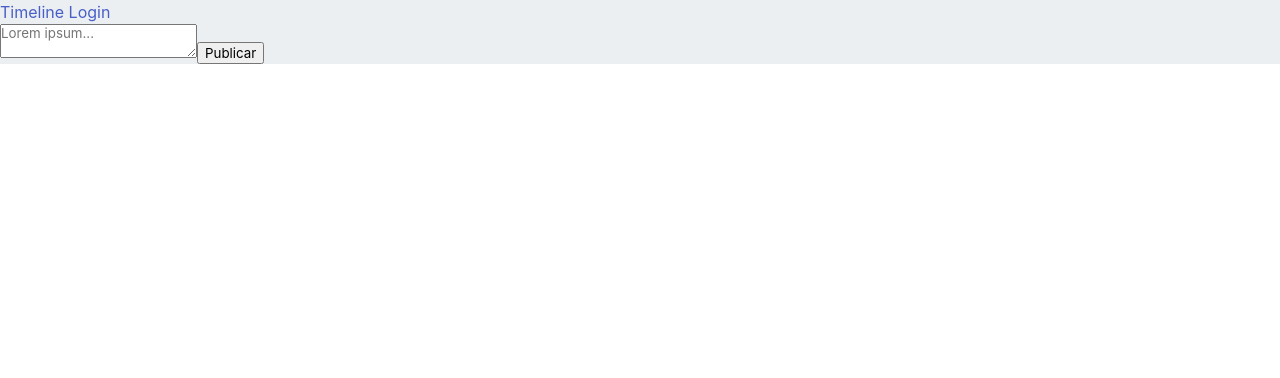
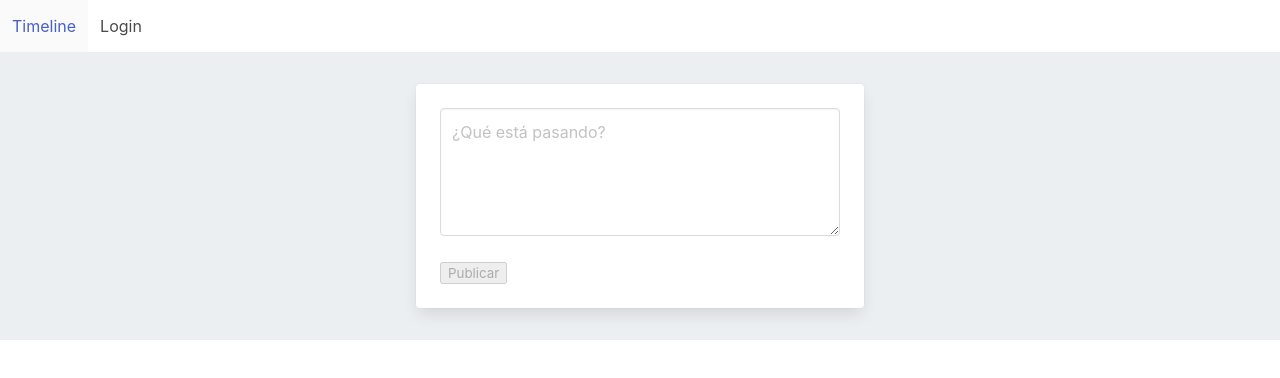
Before and after one commit to Shadier/curso_vue, a Vue app: page / in a window 1280 px wide. Shown: the top 378 px of the page. Built offline with nearby package versions, Linux system fonts and the light colour scheme.

Commit message:
changing styles and make some changes

```diff
--- a/src/App.vue
+++ b/src/App.vue
@@ -1,21 +1,12 @@
 <template>
   <div id="app" class="app">
     <ThemeController :is-dark="isDark">
-      <div class="navigation">
-        <a @click="redirect({ name: 'timeline' })">
-          Timeline
-        </a>
-        <a @click="redirect({ name: 'login' })">
-          Login
-        </a>
-      </div>
       <router-view />
     </ThemeController>
   </div>
 </template>
 <script>
 import ThemeController from './shared/layouts/ThemeController.vue'
-import router from './state/router'
 
 export default {
   name: 'App',
@@ -31,9 +22,6 @@ export default {
     toggleTheme() {
       this.isDark = !this.isDark;
     },
-    redirect(route) {
-      router.push(route);
-    }
   }
 }
 </script>
--- a/src/modules/timeline/Timeline.vue
+++ b/src/modules/timeline/Timeline.vue
@@ -1,21 +1,26 @@
 <template>
     <div class="timeline">
-        <Editor @post="createPost"/>
-        <template v-for="post in posts">
-            <Card :key="post.uid" :uid="post.uid" :content="post.content" :time-ago="post.date" />
-        </template>
+        <NavBar />
+        <div class="container">
+            <Editor placeholder="¿Qué está pasando?" @post="createPost"/>
+            <template v-for="post in posts">
+                <Card :key="post.uid" :uid="post.uid" :content="post.content" :time-ago="post.date" />
+            </template>
+        </div>
     </div>
 </template>
 <script>
 import { v4 as uuid } from 'uuid';
 import Editor from './components/Editor';
 import Card from './components/Card';
+import NavBar from '../../shared/layouts/NavBar';
 
 export default {
     name: 'Timeline',
     components: {
         Editor,
         Card,
+        NavBar
     },
     data() {
         return {
@@ -35,4 +40,11 @@ export default {
 }
 </script>
 <style lang="scss" scope>
+.timeline {
+  .container {
+    width: 40%;
+    padding: 2em;
+    overflow: hidden;
+  }
+}
 </style>
--- a/src/modules/timeline/components/Card.vue
+++ b/src/modules/timeline/components/Card.vue
@@ -1,11 +1,15 @@
 <template>
     <div class="card">
-        <div class="content">
-            {{ content }}
-            <br>
-            <time :datetime="datetime">
-                {{ hour }} - {{ date }}
-            </time>
+        <div class="card animated fadeInDown">
+            <div class="card-content">
+                <div class="content">
+                    {{ content }}
+                    <br>
+                    <time class="has-text-grey" :datetime="datetime">
+                        {{ hour }} - {{ date }}
+                    </time>
+                </div>
+            </div>
         </div>
     </div>
 </template>
@@ -41,3 +45,10 @@ export default {
 
 }
 </script>
+<style lang="scss" scoped>
+.card {
+    time {
+        font-size: 0.8em;
+    }
+}
+</style>
--- a/src/modules/timeline/components/Editor.vue
+++ b/src/modules/timeline/components/Editor.vue
@@ -1,8 +1,21 @@
 <template>
-    <div>
-        <textarea v-model="message" :placeholder="placeholder"></textarea>
-        <button @click="dispatchPost">Publicar</button>
+    <div class="editor">
+        <div class="card">
+            <div class="card-content">
+                <div class="columns">
+                    <div class="column">
+                        <textarea class="textarea" v-model="message" :placeholder="placeholder"></textarea>
+                    </div>
+                </div>
+                <div class="columns">
+                    <div class="column">
+                        <button :disabled="!message" @click="dispatchPost">Publicar</button>
+                    </div>
+                </div>
+            </div>
+        </div>
     </div>
+
 </template>
 <script>
 export default {
@@ -23,3 +36,6 @@ export default {
     }
 }
 </script>
+<style lang="scss" scoped>
+
+</style>
--- /dev/null
+++ b/src/shared/layouts/NavBar.vue
@@ -0,0 +1,41 @@
+<template>
+    <nav class="navbar" role="navigation" aria-label="main navigation">
+        <div class="navbar-brand">
+            <a role="button" class="navbar-burger burger" aria-label="menu" aria-expanded="false" data-target="navbarBasicExample">
+                <span aria-hidden="true"></span>
+                <span aria-hidden="true"></span>
+                <span aria-hidden="true"></span>
+            </a>
+        </div>
+        <div id="navbarBasicExample" class="navbar-menu">
+            <div class="navbar-start">
+                <a @click="redirect({ name: 'timeline' })" class="navbar-item">
+                    Timeline
+                </a>
+                <a @click="redirect({ name: 'login' })" class="navbar-item">
+                    Login
+                </a>
+            </div>
+        </div>
+    </nav>
+</template>
+<script>
+import router from '../../state/router'
+
+export default {
+    name: 'NavBar',
+    data() {
+        return {
+
+        }
+    },
+    methods: {
+        redirect(route) {
+            router.push(route);
+        }
+    },
+}
+</script>
+<style lang="scss" scoped>
+
+</style>
```
